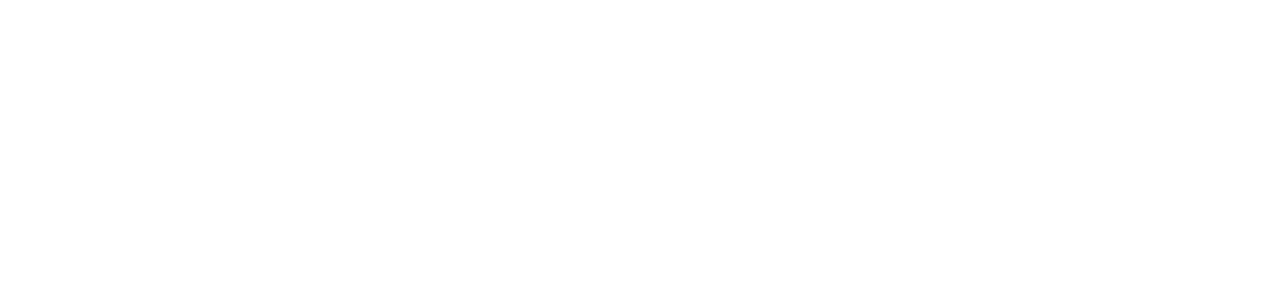
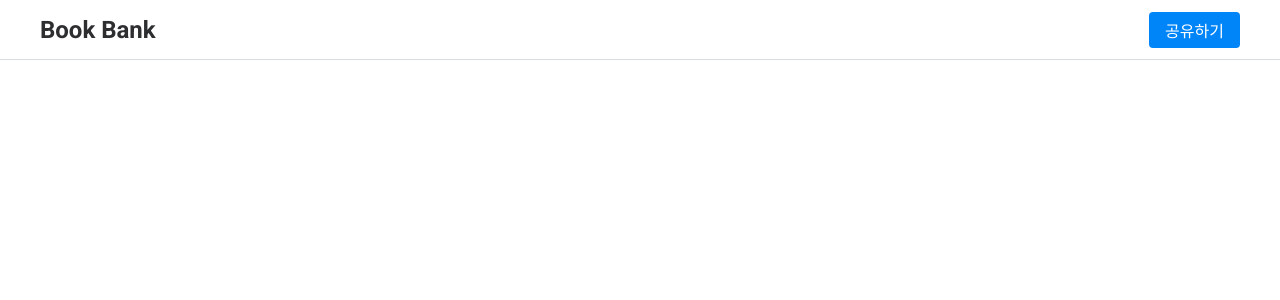
Before and after one commit to YeonsuBaek/book-bank, a Vue app in the folder frontend/: page / in a window 1280 px wide. Shown: the top 300 px of the page. Built offline with nearby package versions, Linux system fonts and the light colour scheme.

Commit message:
🚧 Create VueHeader and style it

```diff
--- a/frontend/src/App.vue
+++ b/frontend/src/App.vue
@@ -1,6 +1,18 @@
 <template>
-  <div></div>
+  <div>
+    <VueHeader />
+  </div>
 </template>
+
+<script>
+import VueHeader from "./components/VueHeader.vue";
+
+export default {
+  components: {
+    VueHeader,
+  },
+};
+</script>
 
 <style>
 @import "./assets/grids.css";
--- /dev/null
+++ b/frontend/src/components/VueHeader.vue
@@ -0,0 +1,44 @@
+<template>
+  <header class="globalHeader">
+    <h1 class="title">Book Bank</h1>
+    <button class="sharingButton" type="button">공유하기</button>
+  </header>
+</template>
+
+<script>
+export default {};
+</script>
+
+<style scoped>
+.globalHeader {
+  position: fixed;
+  top: 0;
+  left: 0;
+  display: flex;
+  align-items: center;
+  justify-content: space-between;
+  padding: 0 40px;
+  width: 100%;
+  height: 60px;
+  border-bottom: 1px solid #d7dde3;
+}
+
+.title {
+  color: #2d2e2f;
+  font-size: 24px;
+  font-family: "Roboto", sans-serif;
+}
+
+.sharingButton {
+  padding: 0 16px;
+  height: 36px;
+  color: #fff;
+  font-size: 16px;
+  background-color: #0085f9;
+  border-radius: 4px;
+}
+
+.sharingButton:is(:hover, :active) {
+  background-color: #006ac7;
+}
+</style>
```
